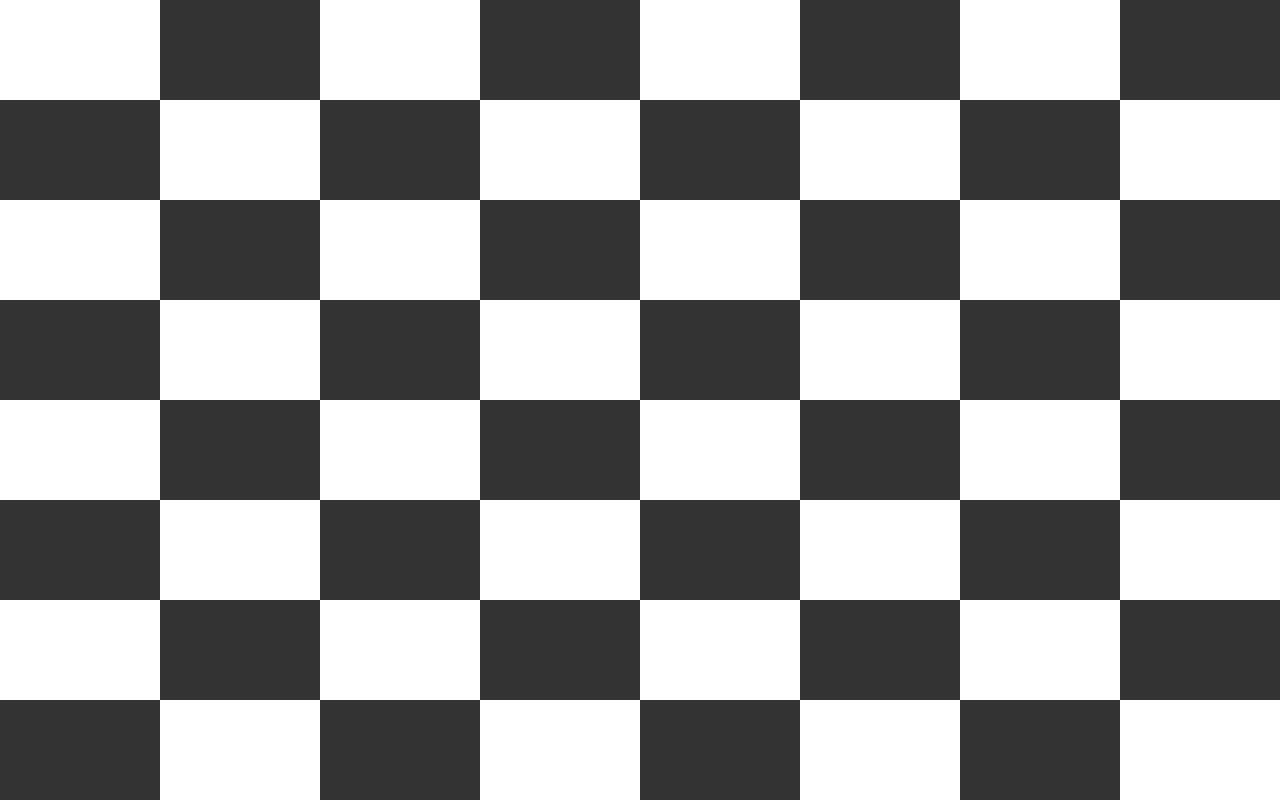
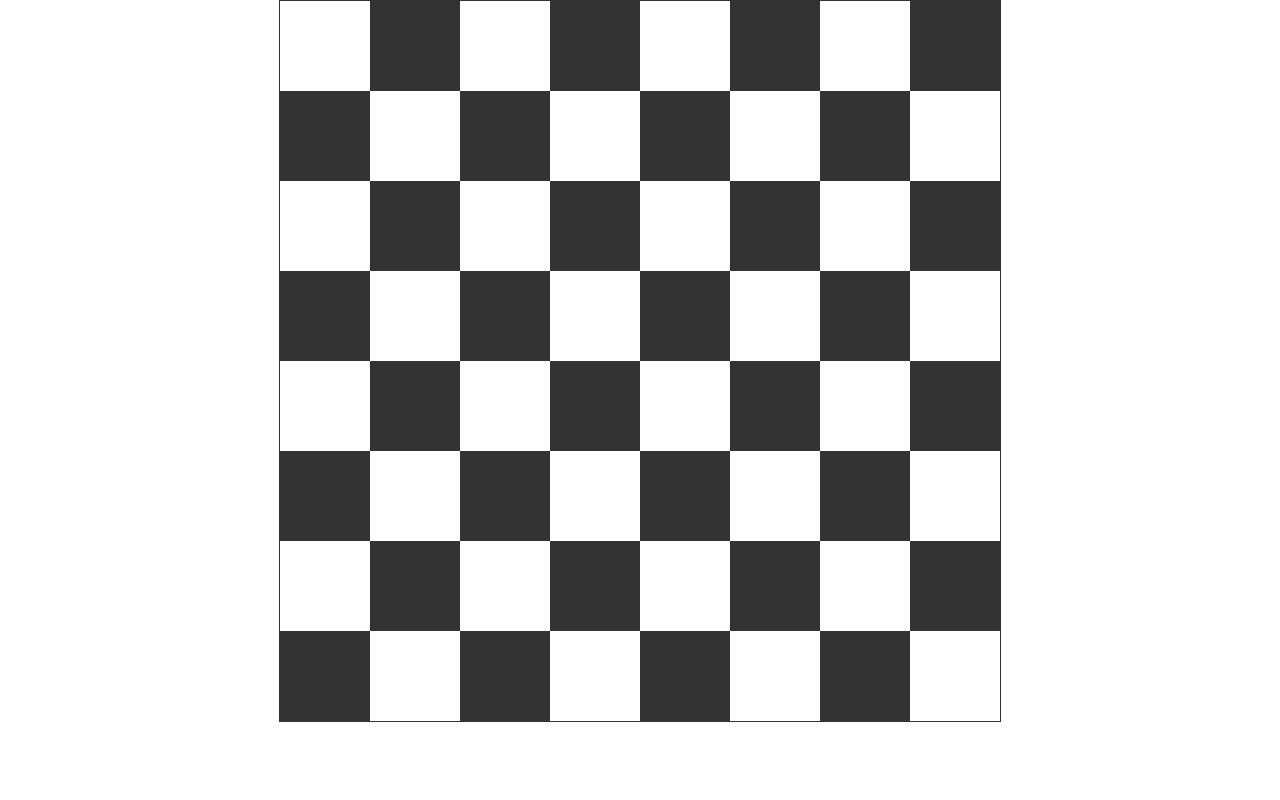
Before and after one commit to JoaoAlisson/css-estudo, a plain HTML site: page tabuleiro.html in a window 1280 px wide. Drawn offline with Linux system fonts and the light colour scheme.

Commit message:
Alteração tabuleiro

```diff
--- a/tabuleiro.html
+++ b/tabuleiro.html
@@ -13,10 +13,12 @@
         }
 
         #tabuleiro {
-            width: 100vw;
-            height: 100vh;
+            width: 90vh;
+            height: 90vh;
+            margin: 0 auto;
+            border: 1px solid #333;
+
             display: grid;
-
             grid-template-columns: repeat(8, 1fr);
         }
 
```
